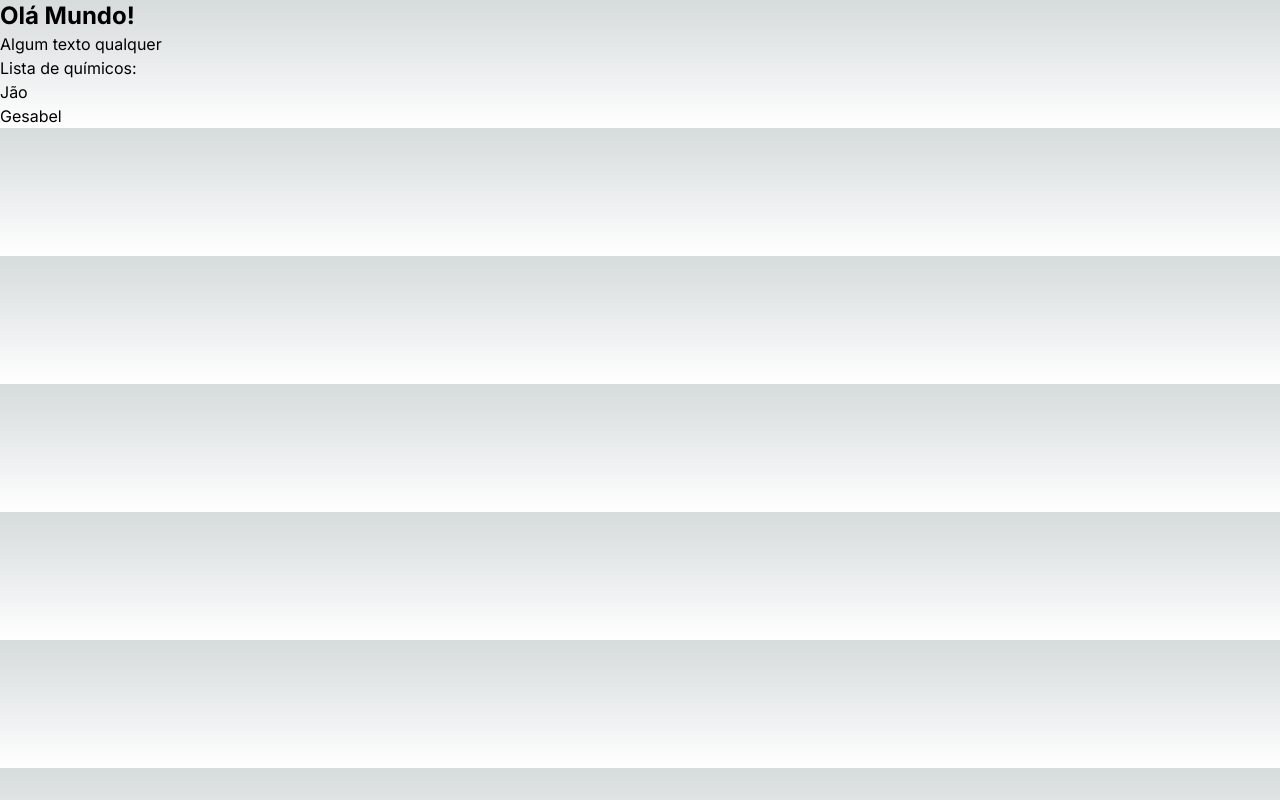
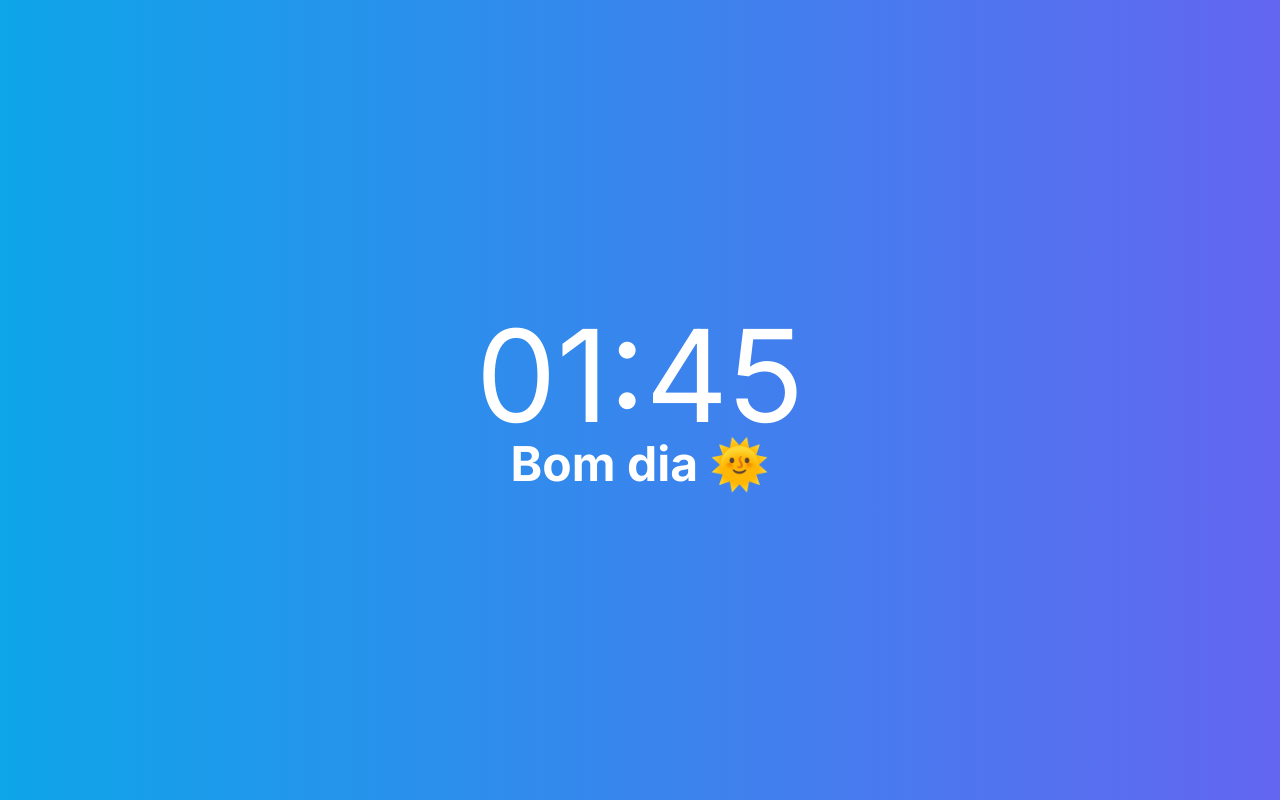
Before and after one commit to luks-reiis/primeiros-passos-react, a Next.js app: page / in a window 1280 px wide. Built offline with nearby package versions, Linux system fonts and the light colour scheme.

Commit message:
Exercicío saudação condicional

```diff
--- a/src/app/page.tsx
+++ b/src/app/page.tsx
@@ -1,25 +1,25 @@
-import { peopleList } from "./data/peopleList";
-
 function Page(){
 
-  const quimicos = peopleList.filter(person => person.profession === "químico");
+  const fullTime = new Intl.DateTimeFormat('pt-BR', {
+    timeStyle: 'short',
+    hour12: false
+  }).format();
+
+  const hour = new Date().getHours();
+  let saudacao = '';
+
+  if(hour >= 0 && hour < 12){
+    saudacao = 'Bom dia 🌞';
+  }else if(hour >= 12 && hour < 18){
+    saudacao = 'Boa tarde 🌇';
+  }else if(hour >= 18 && hour <= 23){
+    saudacao = 'Boa noite 😴';
+  }
 
   return (
-  <div>
-    <h1 className="font-bold text-2xl">Olá Mundo!</h1>
-    <h3>Algum texto qualquer</h3>
-
-    {quimicos.length > 0 &&
-      <>
-        <h3>Lista de químicos:</h3>
-        <ul>
-          {quimicos.map(person =>
-            <li key={person.id}>{person.name}</li>
-          )}
-        </ul>
-      </>
-    }
-
+  <div className="w-screen h-screen flex flex-col justify-center items-center text-white bg-gradient-to-r from-sky-500 to-indigo-500">
+    <div className="text-9xl">{fullTime}</div>
+    <div className="text-5xl font-bold">{saudacao}</div>
   </div>
   );
 }
```
